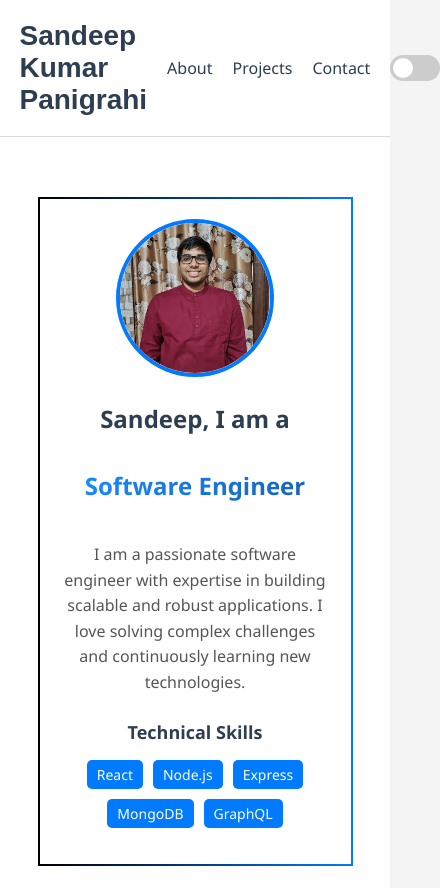
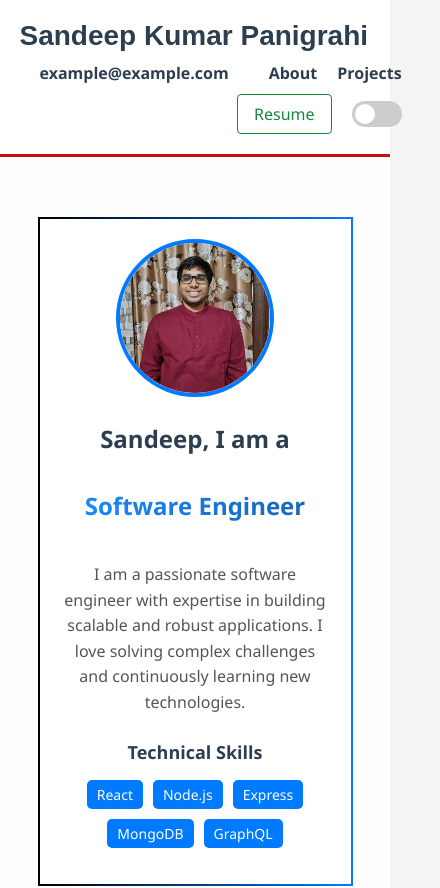
Before and after one commit to sandeepdot1/sandeepdot1.github.io, a React (Vite) app: page / in a window 390 px wide. Shown: the top 888 px of the page, 440 px wide, since content can reach past the window. Built offline with nearby package versions, Linux system fonts and the light colour scheme.

Commit message:
updated header section

```diff
--- a/src/components/Header.css
+++ b/src/components/Header.css
@@ -1,13 +1,13 @@
 .header {
   background-color: #ffffff;
-    border-bottom: 1px solid #ddd;
+  border-bottom: 3px solid #cb0f0f;
   padding: 20px 0;
   transition: background-color 0.3s;
 }
 
 body.dark .header {
   background-color: #444;
-    border-bottom: 1px solid #555;
+  border-bottom: 3px solid #cb0f0f;
 }
 
 .header-container {
@@ -17,6 +17,7 @@
   display: flex;
   justify-content: space-between;
   align-items: center;
+  flex-wrap: wrap;
 }
 
 .header h1 {
@@ -27,7 +28,7 @@
 }
 
 body.dark .header h1 {
-    color: #fff; /* Brighter title in dark mode */
+  color: #fff;
 }
 
 nav ul {
@@ -35,16 +36,27 @@
   margin: 0;
   padding: 0;
   display: flex;
+  align-items: center;
 }
 
 nav li {
   margin-left: 20px;
 }
 
+/* Email text styling */
+.email-text {
+  font-weight: 600;
+  color: #2c3e50;
+  margin-right: 20px;
+}
+body.dark .email-text {
+  color: #fff;
+}
+
 nav a {
   text-decoration: none;
   color: #2c3e50;
-    font-weight: 500;
+  font-weight: 600; /* Increased font weight */
   transition: color 0.3s;
 }
 
@@ -52,8 +64,53 @@
   color: #fff;
 }
 
+/* Hover effects for nav links in both themes */
 nav a:hover {
   color: #007bff;
+}
+
+body.dark nav a:hover {
+  color: #99ccff;
+}
+
+/* Right side container for resume and toggle */
+.header-right {
+  display: flex;
+  align-items: center;
+}
+
+/* Resume Button Styles */
+.resume-container {
+  margin-right: 10px; /* Closer to the toggle */
+}
+
+.resume-btn {
+  display: inline-block;
+  padding: 8px 16px;
+  border: 1px solid #16883c;
+  border-radius: 4px;
+  color: #16883c;
+  text-decoration: none;
+  font-weight: 500;
+  transition: background-color 0.3s, color 0.3s;
+}
+
+.resume-btn:active,
+.resume-btn:focus {
+  background-color: #16883c;
+  color: #fff;
+  outline: none;
+}
+
+body.dark .resume-btn {
+  border-color: #20b149;
+  color: #20b149;
+}
+
+body.dark .resume-btn:active,
+body.dark .resume-btn:focus {
+  background-color: #20b149;
+  color: #fff;
 }
 
 /* Toggle Switch Styles */
@@ -103,5 +160,20 @@
 }
 
 .toggle-container {
-    margin-left: 20px;
+  margin-left: 10px;
 }
+
+/* Responsive adjustments */
+@media (max-width: 768px) {
+  .header-container {
+    flex-direction: column;
+    align-items: flex-start;
+  }
+  nav ul {
+    margin-top: 10px;
+  }
+  .header-right {
+    margin-top: 10px;
+    align-self: flex-end;
+  }
+}
--- a/src/components/Header.jsx
+++ b/src/components/Header.jsx
@@ -5,19 +5,35 @@ const Header = ({ darkMode, setDarkMode }) => {
   return (
     <header className="header">
       <div className="container header-container">
-        <h1 style={{fontFamily: "sans-serif"}}>Sandeep Kumar Panigrahi</h1>
+        <h1 style={{ fontFamily: "sans-serif" }}>Sandeep Kumar Panigrahi</h1>
         <nav>
           <ul>
+            <li className="email-text">example@example.com</li>
             <li><a href="#about">About</a></li>
             <li><a href="#projects">Projects</a></li>
-            <li><a href="#contact">Contact</a></li>
           </ul>
         </nav>
-        <div className="toggle-container">
-          <label className="switch">
-            <input type="checkbox" checked={darkMode} onChange={() => setDarkMode(!darkMode)} />
-            <span className="slider round"></span>
-          </label>
+        <div className="header-right">
+          <div className="resume-container">
+            <a
+              href="https://drive.google.com/file/d/1R48BwG4prrY61fXbfgqP83CgRvBK9o9T/view?usp=sharing"  // Replace with your resume URL
+              target="_blank"
+              rel="noopener noreferrer"
+              className="resume-btn"
+            >
+              Resume
+            </a>
+          </div>
+          <div className="toggle-container">
+            <label className="switch">
+              <input
+                type="checkbox"
+                checked={darkMode}
+                onChange={() => setDarkMode(!darkMode)}
+              />
+              <span className="slider round"></span>
+            </label>
+          </div>
         </div>
       </div>
     </header>
```
Lines whose indentation alone changed are shown as unchanged.
